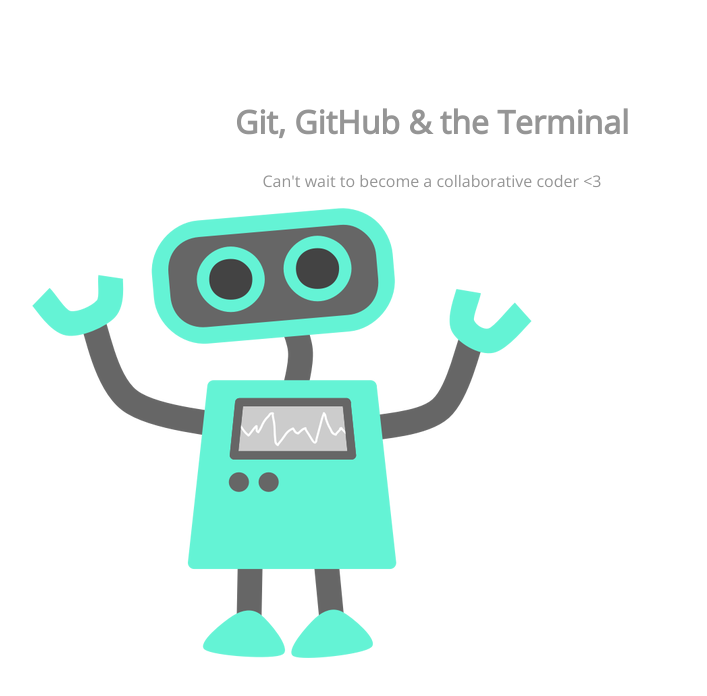
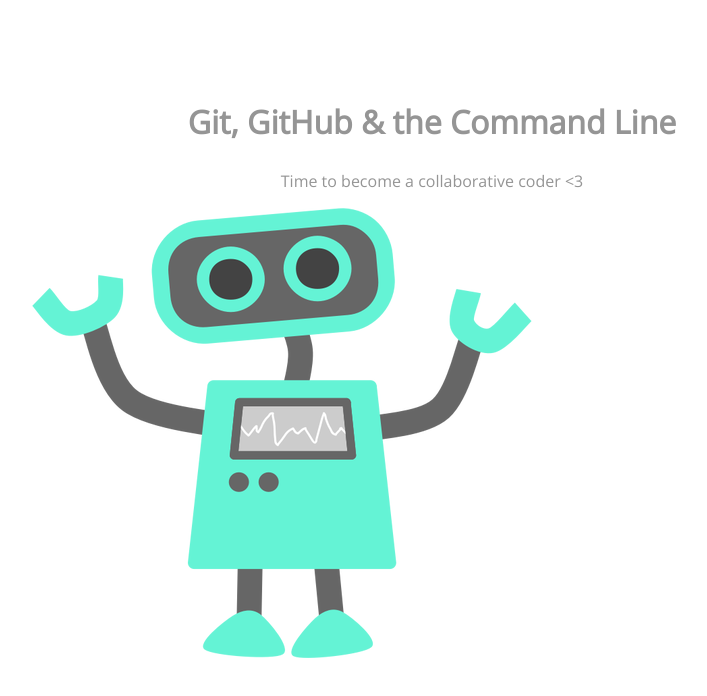
Before and after one commit to illustrata/general-repo, a plain HTML site: page index.html in a window 1280 px wide. Shown: the whole page, without its empty margins (208-915 px from the left). Drawn offline with nearby package versions, Linux system fonts and the light colour scheme.

Commit message:
changed title text

```diff
--- a/index.html
+++ b/index.html
@@ -8,8 +8,8 @@
 </head>
 <body>
 	<section>
-		<h1>Git, GitHub & the Terminal</h1>
-		<p>Can't wait to become a collaborative coder <3</p>
+		<h1>Git, GitHub & the Command Line</h1>
+		<p>Time to become a collaborative coder <3</p>
 		<img src="img/happy-blue-robot.png">
 	</section>
 </body>
```
